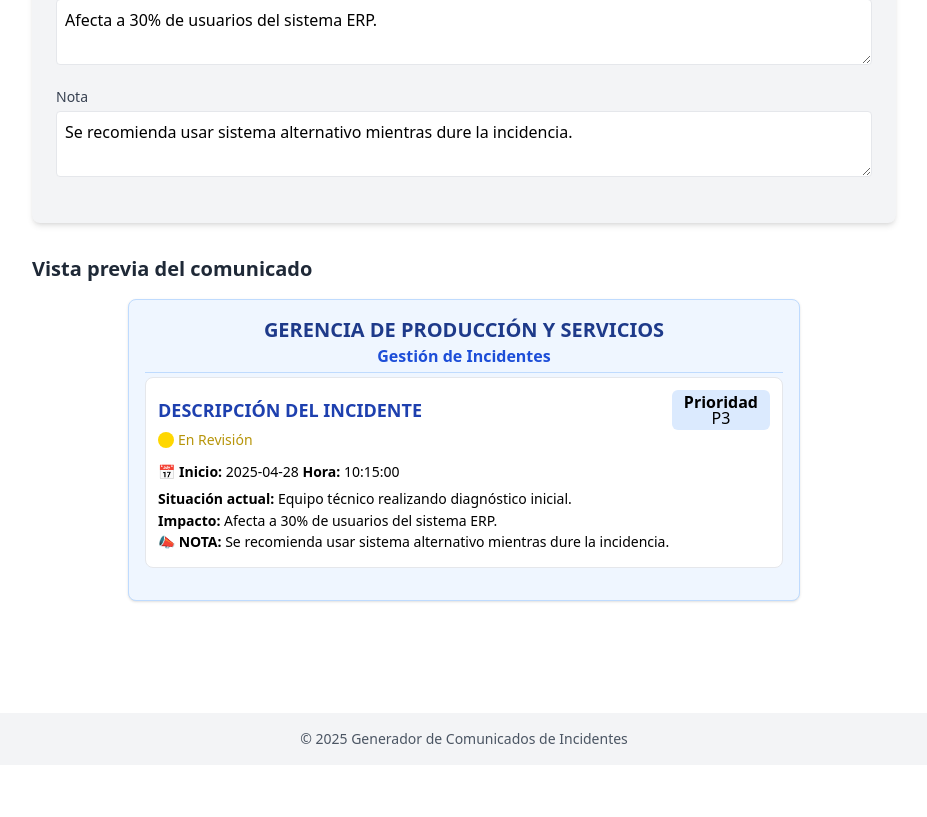
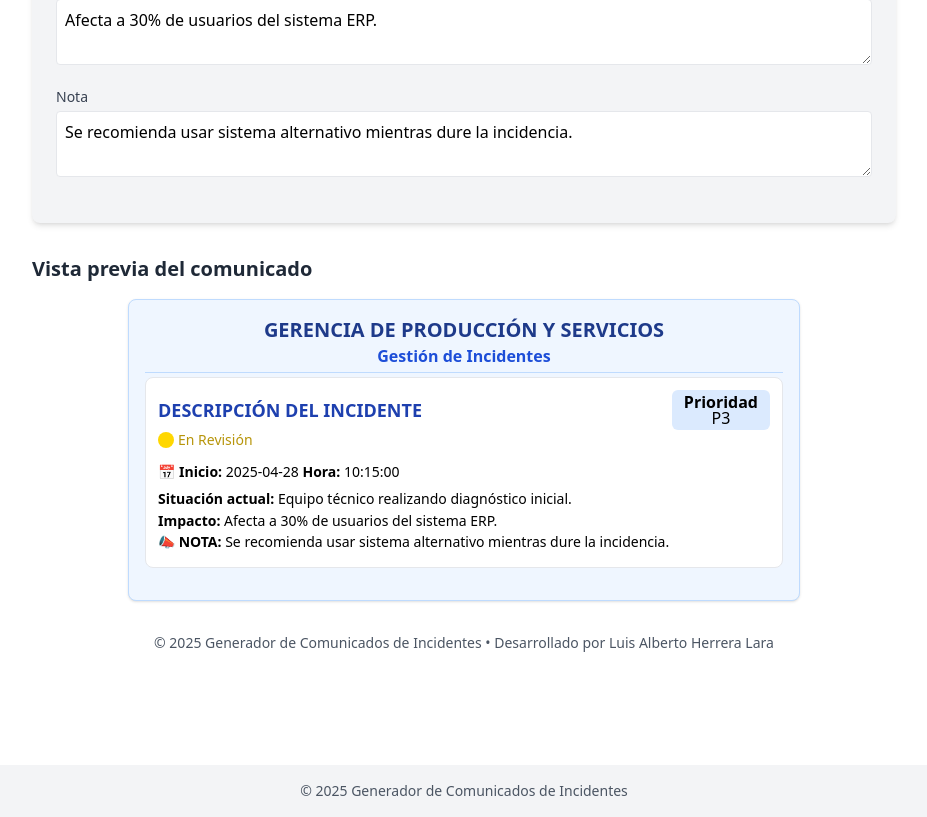
Before and after one commit to l6a6h6l/generador-comunicados-corroe, a React (Create React App) app: page / in a window 1280 px wide. Shown: the part 475-1292 px from the top of the page, without its empty margins (176-1103 px from the left). Before the commit the page ends 1240 px from the top, so only its background shows below. Built offline with nearby package versions, Linux system fonts and the light colour scheme; the HTML template or start-up script is replaced by a standard one.

Commit message:
Update FormularioIncidente.jsx

```diff
--- a/src/components/FormularioIncidente.jsx
+++ b/src/components/FormularioIncidente.jsx
@@ -753,6 +753,11 @@ const FormularioIncidente = () => {
           </div>
         </div>
       </div>
+
+      {/* Pie de página con atribución */}
+      <div className="text-center mt-4 mb-8 text-gray-600">
+        <p className="text-sm">© 2025 Generador de Comunicados de Incidentes • Desarrollado por Luis Alberto Herrera Lara</p>
+      </div>
     </div>
   );
 };
```
